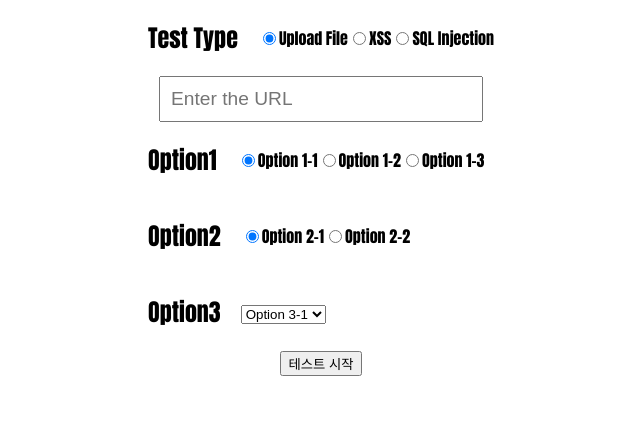
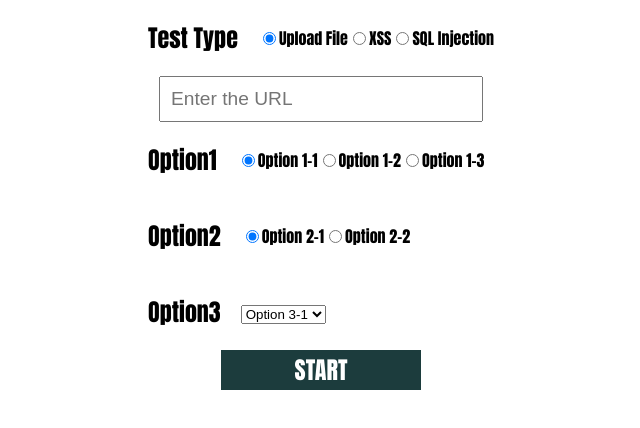
Before and after one commit to kkc217/security_test_service, a React (Create React App) app: page / in a window 1280 px wide. Shown: the top 428 px of the page, without its empty margins (319-959 px from the left). Built offline with nearby package versions, Linux system fonts and the light colour scheme.

Commit message:
update: apply style sheet

```diff
--- a/src/components/Main/StartTestButton.js
+++ b/src/components/Main/StartTestButton.js
@@ -1,9 +1,10 @@
 import React from "react";
+import "../../assets/css/Main/startTestButton.css";
 
 const StartTestButton = () => {
     return (
         <>
-            <input type="submit" value="테스트 시작"/>
+            <input className="input_submit" type="submit" value="START"/>
         </>
     )
 }
```
